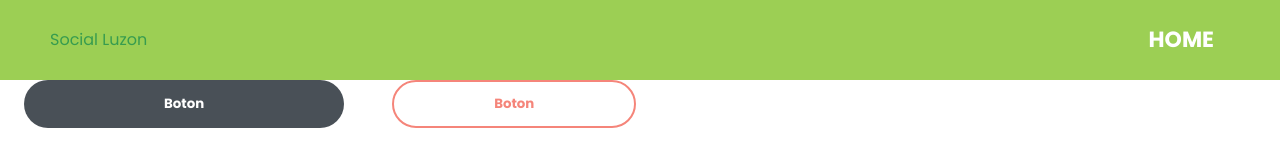
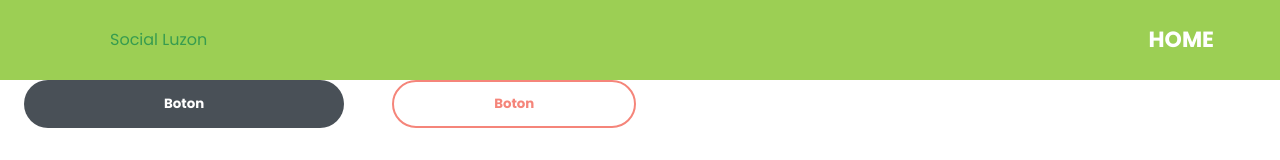
Before and after one commit to pjc1288/socialLuzon, a React (Create React App) app in the folder frontend/: page / in a window 1280 px wide. Shown: the top 160 px of the page. Built offline with nearby package versions, Linux system fonts and the light colour scheme.

Commit message:
minimos cambios en estilos

```diff
--- a/frontend/src/components/Navbar/Navbar.elements.js
+++ b/frontend/src/components/Navbar/Navbar.elements.js
@@ -44,7 +44,7 @@ export const MobileIcon = styled.div`
       top: 0;
       right: 0;
       transform: translate(-100%, 60%);
-      color: ${colors.secundary};
+      color: ${colors.secondary};
       font-size: 1.8rem;
       cursor: pointer;
   }
@@ -113,7 +113,7 @@ export const NavLinks = styled(Link)`
     display: table;
     &:hover {
         font-size: 24px;
-      background-color: #F5857A;
+      background-color: ${colors.secondary};
       transition: all 0.3s ease;
     }
   }
--- a/frontend/src/globalStyles.js
+++ b/frontend/src/globalStyles.js
@@ -72,10 +72,10 @@ export const Paragraph = styled.p`
 
     ${props => props.primary && css`
         color: ${colors.primary};
-    `}
+    `}    padding: 0 60px;
 
     ${props => props.secondary && css`
-        color: ${colors.secundary};
+        color: ${colors.secondary};
     `}
 
     ${props => props.white && css`
```
